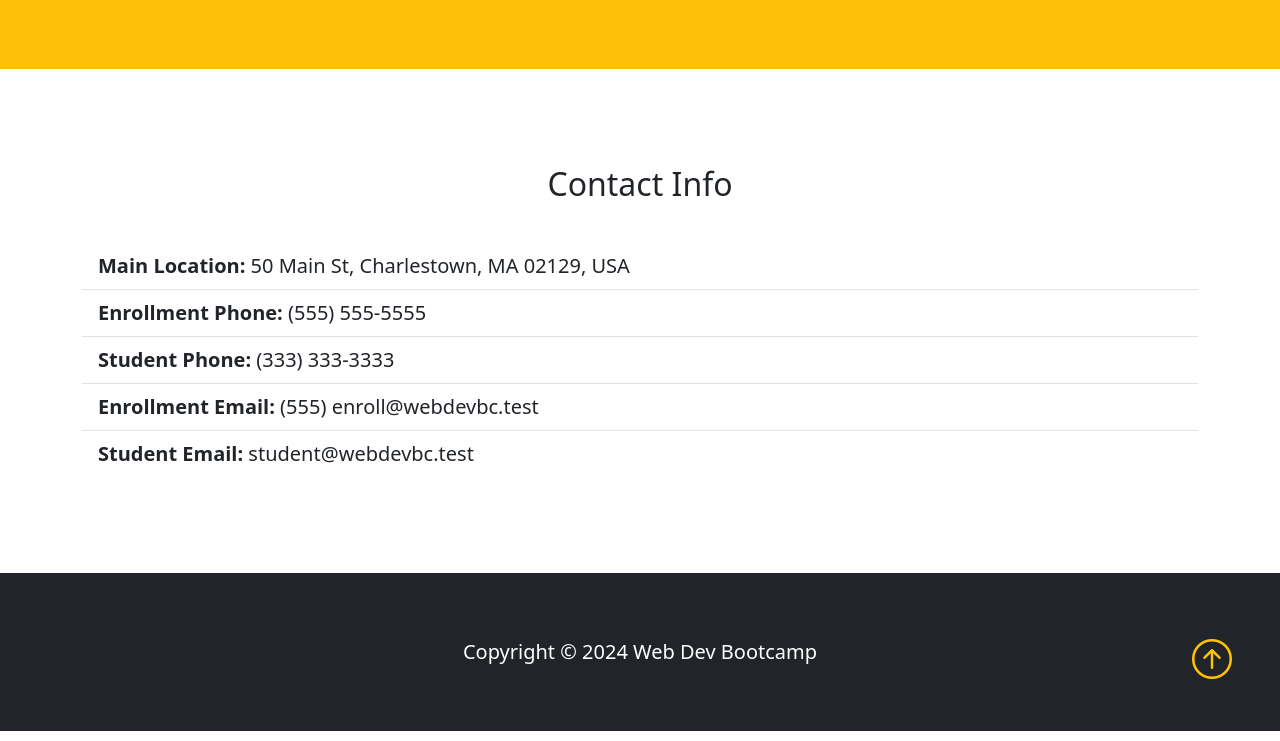
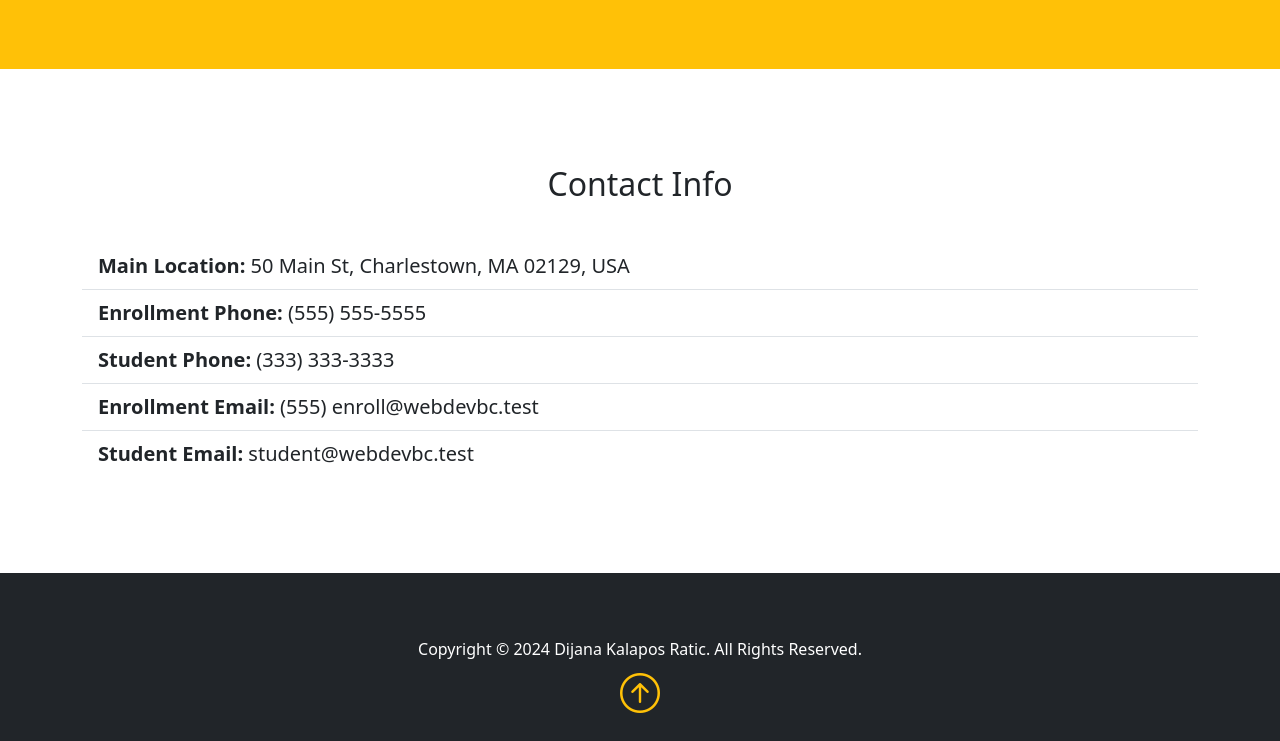
Before and after one commit to dijanakalaposratic/pp-04-bootcamp-landing-page, a plain HTML site: page index.html in a window 1280 px wide. Shown: the part 3803-4544 px from the top of the page. Drawn offline with nearby package versions, Linux system fonts and the light colour scheme.

Commit message:
edited <footer> content

```diff
--- a/index.html
+++ b/index.html
@@ -299,9 +299,9 @@
 		<!-- Footer -->
 		<footer class="p-5 bg-dark text-white text-center position-relative">
 			<div class="container pt-3">
-				<p class="lead">Copyright &copy; 2024 Web Dev Bootcamp</p>
+				<p class="lead fs-6 pb-3">Copyright &copy; 2024 Dijana Kalapos Ratic. All Rights Reserved.</p>
 
-				<a href="#" class="position-absolute bottom-0 end-0 p-5">
+				<a href="#" class="position-absolute top-90 start-50 translate-middle">
 					<i class="text-warning bi bi-arrow-up-circle h1"></i>
 				</a>
 			</div>
```
